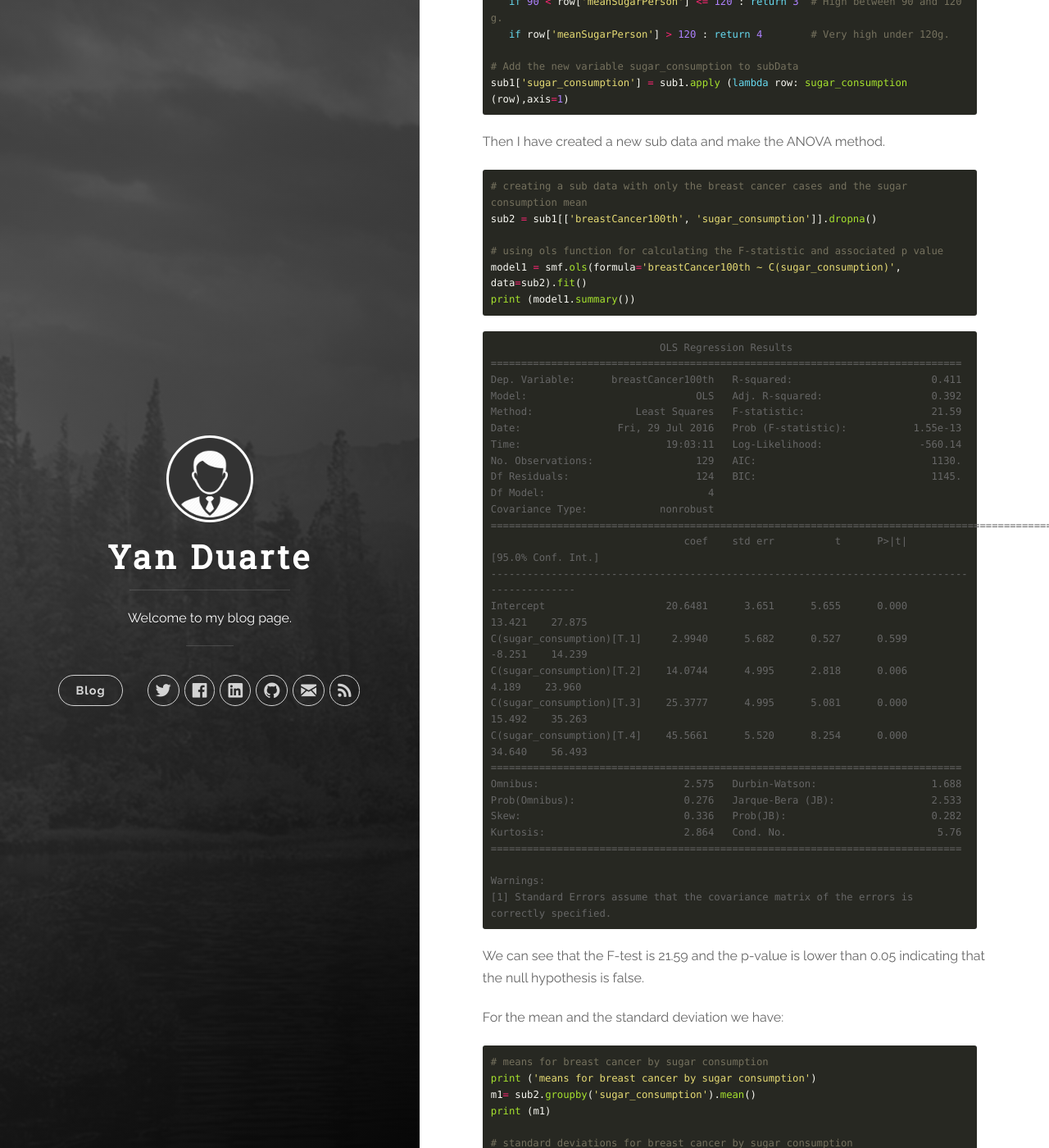
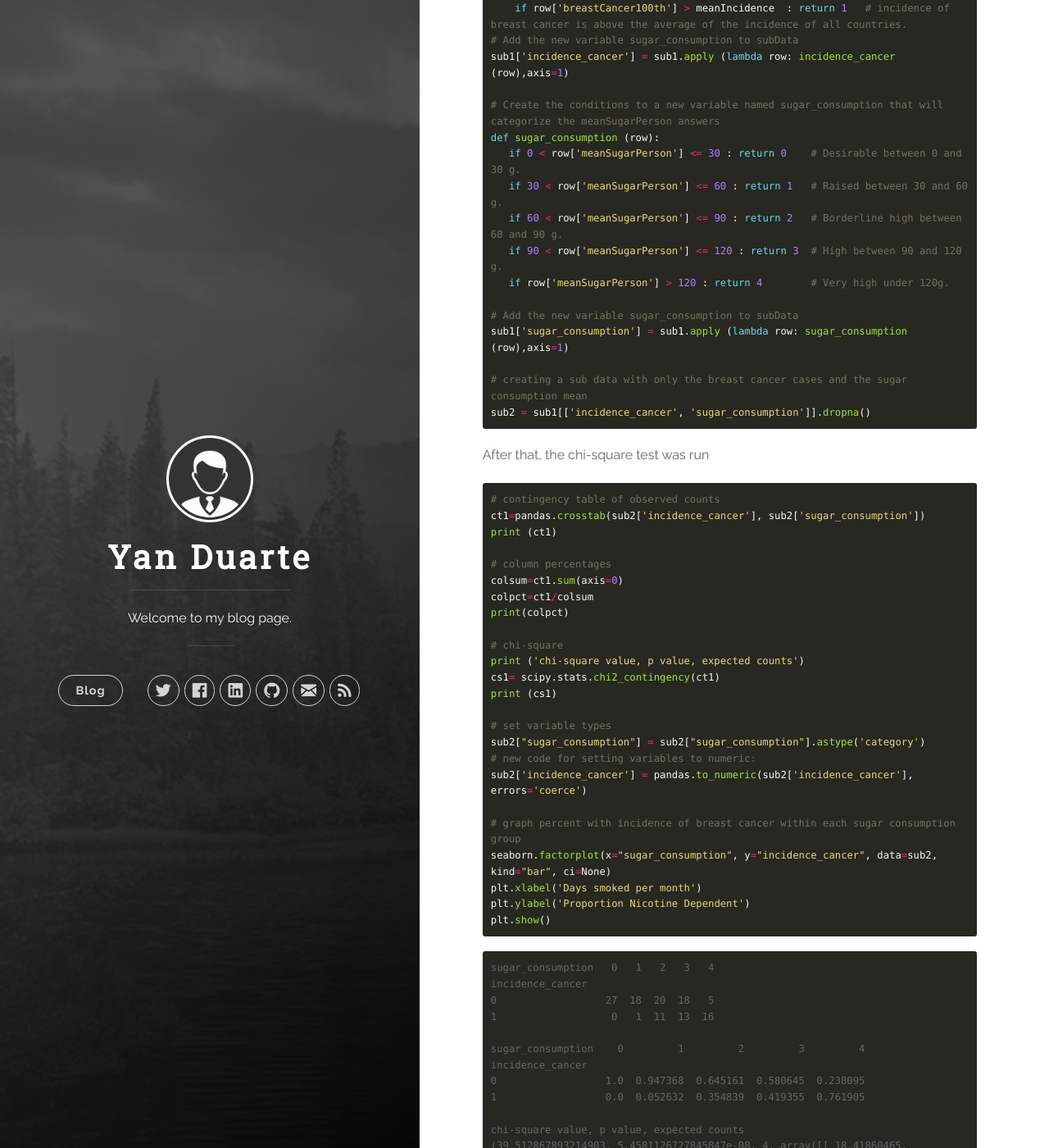
Before and after one commit to yan-duarte/yan-duarte.github.io, a Jekyll site: the page built from _posts/2016-08-06-DAT-Assignment2.md, in a window 1280 px wide and 1400 px high, scrolled down 1549 px. Shown: the whole window at 82% size. Built offline with Jekyll 4.4.1, drawn with Linux system fonts in a browser that asks for light colours; nearby versions of some CDN libraries; some of the changed text lies outside the part shown.

Commit message:
Updated 2016-08-06-DAT-Assignment2.md

````diff
--- a/_posts/2016-08-06-DAT-Assignment2.md
+++ b/_posts/2016-08-06-DAT-Assignment2.md
@@ -31,14 +31,15 @@ The complete program for this assignment can be download [here](https://yan-duar
 
 Below is the code to make the Chi-Square Test of Independence technique:
 
-First I have imported the libraries and management the data like in the other assignments presented until here and make the response variable qualitative.
+First I have imported the libraries and management the data like in the other assignments presented until here. Another thing done was to make the response variable qualitative.
 
 ```python
 import pandas
 import numpy
+import scipy.stats
+import seaborn
+import matplotlib.pyplot as plt
 import statistics
-import statsmodels.formula.api as smf
-import statsmodels.stats.multicomp as multi
 
 # Import the data set to memory
 data = pandas.read_csv("separatedData.csv", low_memory = False)
@@ -51,6 +52,15 @@ data["meanSugarPerson"]   = data["meanSugarPerson"].convert_objects(convert_nume
 sub1=data[['breastCancer100th', 'meanSugarPerson']]
 
 # Create the conditions to a new variable named sugar_consumption that will categorize the meanSugarPerson answers
+meanIncidence = statistics.mean(sub1['breastCancer100th'])
+
+def incidence_cancer (row):
+    if row['breastCancer100th'] <= meanIncidence : return 0   # Incidence of breast cancer is below the average of the incidence of all countries.
+    if row['breastCancer100th'] > meanIncidence  : return 1   # incidence of breast cancer is above the average of the incidence of all countries.
+# Add the new variable sugar_consumption to subData
+sub1['incidence_cancer'] = sub1.apply (lambda row: incidence_cancer (row),axis=1)
+
+# Create the conditions to a new variable named sugar_consumption that will categorize the meanSugarPerson answers
 def sugar_consumption (row):
    if 0 < row['meanSugarPerson'] <= 30 : return 0    # Desirable between 0 and 30 g.
    if 30 < row['meanSugarPerson'] <= 60 : return 1   # Raised between 30 and 60 g.
@@ -60,49 +70,57 @@ def sugar_consumption (row):
 
 # Add the new variable sugar_consumption to subData
 sub1['sugar_consumption'] = sub1.apply (lambda row: sugar_consumption (row),axis=1)
+
+# creating a sub data with only the breast cancer cases and the sugar consumption mean
+sub2 = sub1[['incidence_cancer', 'sugar_consumption']].dropna()
 ```
 
-Then I have created a new sub data and make the ANOVA method.
+After that, the chi-square test was run
 
 ```python
-# creating a sub data with only the breast cancer cases and the sugar consumption mean
-sub2 = sub1[['breastCancer100th', 'sugar_consumption']].dropna()
+# contingency table of observed counts
+ct1=pandas.crosstab(sub2['incidence_cancer'], sub2['sugar_consumption'])
+print (ct1)
 
-# using ols function for calculating the F-statistic and associated p value
-model1 = smf.ols(formula='breastCancer100th ~ C(sugar_consumption)', data=sub2).fit()
-print (model1.summary())
+# column percentages
+colsum=ct1.sum(axis=0)
+colpct=ct1/colsum
+print(colpct)
+
+# chi-square
+print ('chi-square value, p value, expected counts')
+cs1= scipy.stats.chi2_contingency(ct1)
+print (cs1)
+
+# set variable types
+sub2["sugar_consumption"] = sub2["sugar_consumption"].astype('category')
+# new code for setting variables to numeric:
+sub2['incidence_cancer'] = pandas.to_numeric(sub2['incidence_cancer'], errors='coerce')
+
+# graph percent with incidence of breast cancer within each sugar consumption group
+seaborn.factorplot(x="sugar_consumption", y="incidence_cancer", data=sub2, kind="bar", ci=None)
+plt.xlabel('Days smoked per month')
+plt.ylabel('Proportion Nicotine Dependent')
+plt.show()
 ```
 
 ```
-                            OLS Regression Results
-==============================================================================
-Dep. Variable:      breastCancer100th   R-squared:                       0.411
-Model:                            OLS   Adj. R-squared:                  0.392
-Method:                 Least Squares   F-statistic:                     21.59
-Date:                Fri, 29 Jul 2016   Prob (F-statistic):           1.55e-13
-Time:                        19:03:11   Log-Likelihood:                -560.14
-No. Observations:                 129   AIC:                             1130.
-Df Residuals:                     124   BIC:                             1145.
-Df Model:                           4
-Covariance Type:            nonrobust
-=============================================================================================
-                                coef    std err          t      P>|t|      [95.0% Conf. Int.]
----------------------------------------------------------------------------------------------
-Intercept                    20.6481      3.651      5.655      0.000        13.421    27.875
-C(sugar_consumption)[T.1]     2.9940      5.682      0.527      0.599        -8.251    14.239
-C(sugar_consumption)[T.2]    14.0744      4.995      2.818      0.006         4.189    23.960
-C(sugar_consumption)[T.3]    25.3777      4.995      5.081      0.000        15.492    35.263
-C(sugar_consumption)[T.4]    45.5661      5.520      8.254      0.000        34.640    56.493
-==============================================================================
-Omnibus:                        2.575   Durbin-Watson:                   1.688
-Prob(Omnibus):                  0.276   Jarque-Bera (JB):                2.533
-Skew:                           0.336   Prob(JB):                        0.282
-Kurtosis:                       2.864   Cond. No.                         5.76
-==============================================================================
+sugar_consumption   0   1   2   3   4
+incidence_cancer
+0                  27  18  20  18   5
+1                   0   1  11  13  16
 
-Warnings:
-[1] Standard Errors assume that the covariance matrix of the errors is correctly specified.
+sugar_consumption    0         1         2         3         4
+incidence_cancer
+0                  1.0  0.947368  0.645161  0.580645  0.238095
+1                  0.0  0.052632  0.354839  0.419355  0.761905
+
+chi-square value, p value, expected counts
+(39.512867893214903, 5.4581126727845847e-08, 4, array([[ 18.41860465,  12.96124031,  21.14728682,  21.14728682,  14.3255814 ],
+       [  8.58139535,   6.03875969,   9.85271318,   9.85271318,   6.6744186 ]]))
 ```
+
+
 
 We can see that the F-test is 21.59 and the p-value is lower than 0.05 indicating that the null hypothesis is false.
 
````
